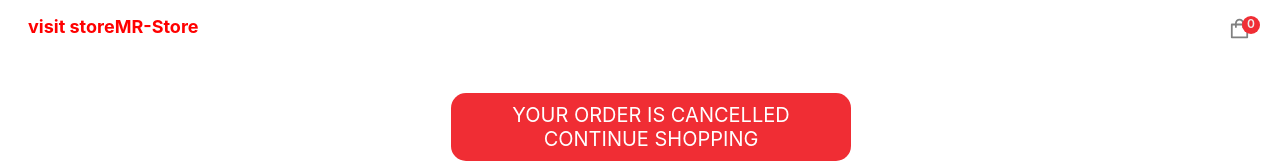
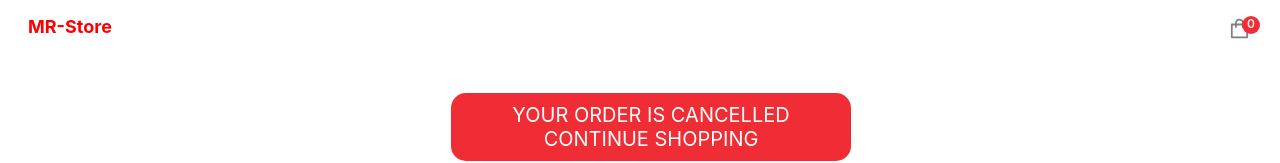
Before and after one commit to bunnytota/newmr-store, a Next.js app: page /canceled in a window 1280 px wide. Shown: the top 163 px of the page. Built offline with nearby package versions, Linux system fonts and the light colour scheme; no server answers.

Commit message:
first commit

```diff
--- a/components/Navbar.jsx
+++ b/components/Navbar.jsx
@@ -11,7 +11,7 @@ const Navbar = () => {
   return (
     <div className="navbar-container">
       <p className="logo">
-      <Link href="/"><b>visit store</b></Link>
+
         <Link href="/"><b>MR-Store</b></Link>
       </p>
 
```
